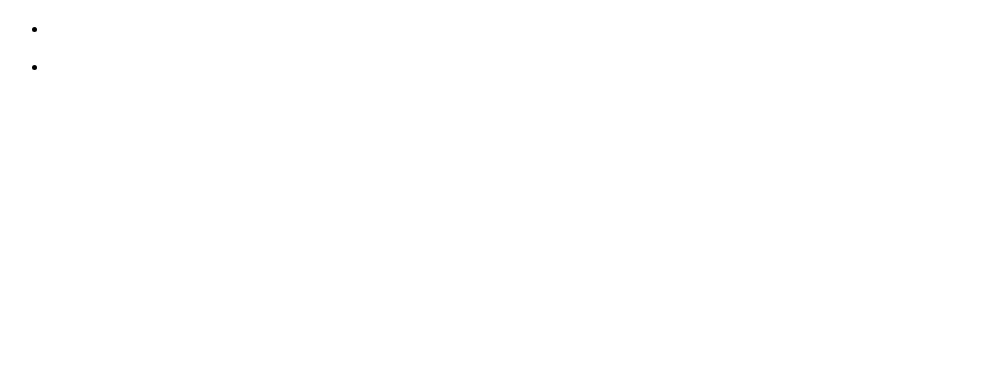
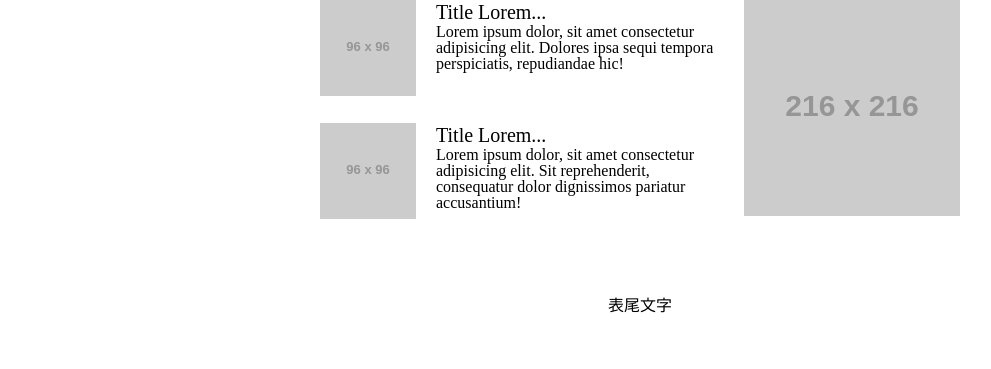
Before and after one commit to hkps87/Hex_Mission, a plain HTML site: page kata/index.html in a window 1280 px wide. Shown: the whole page, without its empty margins (0-991 px from the left). Drawn offline with Linux system fonts and the light colour scheme; placeholder pictures from the web are drawn by us.

Commit message:
kata almost

```diff
--- a/kata/index.html
+++ b/kata/index.html
@@ -5,29 +5,40 @@
     <meta http-equiv="X-UA-Compatible" content="IE=edge">
     <meta name="viewport" content="width=device-width, initial-scale=1.0">
     <title>perfect kata</title>
+    <link rel="stylesheet" href="style.css">
 </head>
 <body>
+    <div class="wrap">
     <div class="content">
         <div class="news">
             <ul>
                 <li>
-                    <div class="image"></div>
+                    <div class="image">
+                        <img src="https://fakeimg.pl/96x96/" alt="image">
+                    </div>
                     <div class="news_content">
-                        <h2></h2>
-                        <p></p>
+                        <h2>Title Lorem...</h2>
+                        <p>Lorem ipsum dolor, sit amet consectetur adipisicing elit. Dolores ipsa sequi tempora perspiciatis, repudiandae hic!</p>
                     </div>
                 </li>
                 <li>
-                    <div class="image"></div>
+                    <div class="image">
+                        <img src="https://fakeimg.pl/96x96/" alt="image">
+                    </div>
                     <div class="news_content">
-                        <h2></h2>
-                        <p></p>
+                        <h2>Title Lorem...</h2>
+                        <p>Lorem ipsum dolor, sit amet consectetur adipisicing elit. Sit reprehenderit, consequatur dolor dignissimos pariatur accusantium!</p>
                     </div>
                 </li>
             </ul>
         </div>
-        <div class="ad"></div>
+        <div class="ad">
+            <img src="https://fakeimg.pl/216x216/" alt="advertisement">
+        </div>
     </div>
-    <div class="footer"></div>
+    <div class="footer">
+        <p>表尾文字</p>
+    </div>
+    </div>
 </body>
 </html>
--- a/kata/style.css
+++ b/kata/style.css
@@ -43,3 +43,38 @@ table {
 }
 
 /* above is reset*/
+
+.wrap{
+    width: 640px;
+    display: flex;
+    flex-direction: column;
+    margin: 0 auto;
+}
+.content{
+    display: flex;
+}
+.news_content{
+    width: 288px;
+    margin: 0 20px 0 20px;
+}
+.news_content h2{
+    font-size:20px;
+    line-height:1.2;
+}
+.news li{
+    display: flex;
+    margin-bottom: 24px;
+}
+
+.footer{
+    width: 640px;
+    /* border: 5px solid #000; */
+    height: 120px;
+    display: flex;
+    justify-content: center;
+    align-items: center;
+}
+.footer p{
+    font-size:16px;
+    line-height:1.5;
+}
```
